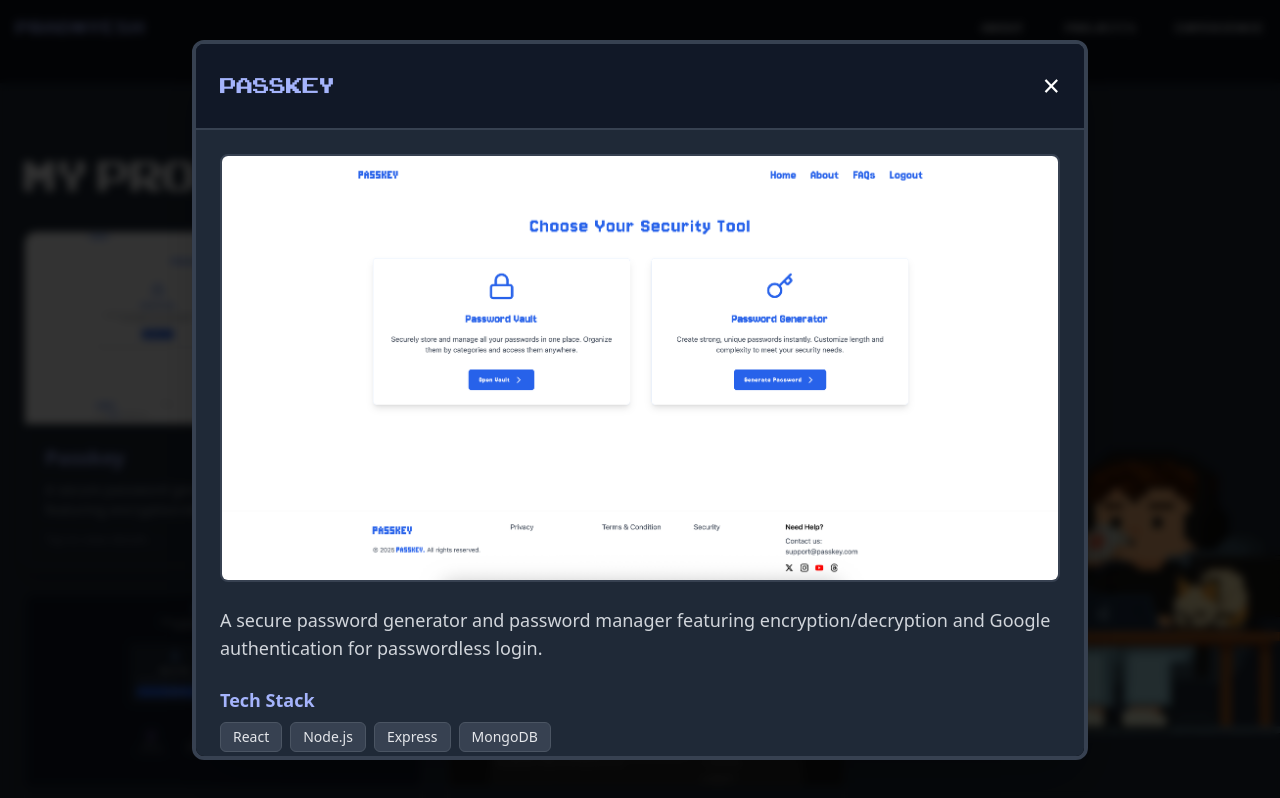
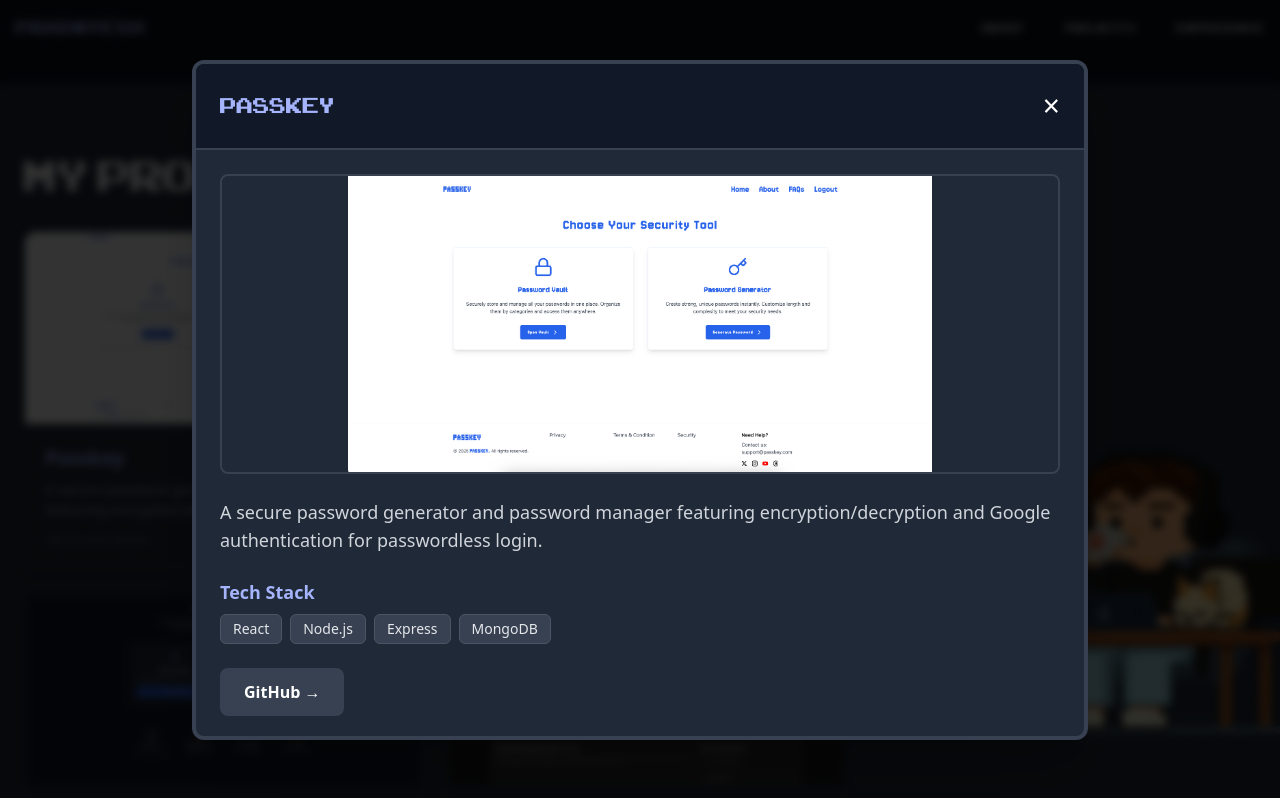
Before and after one commit to pradnyeshbhalekar/portfolio, a React (Vite) app: page / in a window 1280 px wide. Both pictures are taken after a click on the element 223 px from the left and 1917 px from the top of the page. Shown: the part 1517-2315 px from the top of the page. Built offline with nearby package versions, Linux system fonts and the light colour scheme.

Commit message:
scroll problem of modal fixed

```diff
--- a/src/pages/Projects.jsx
+++ b/src/pages/Projects.jsx
@@ -111,11 +111,14 @@ const Projects = () => {
     onClick={() => setSelectedProject(null)}
   >
     <div
-            className="bg-gray-800 rounded-xl max-w-4xl w-full max-h-[90vh] overflow-y-auto border-4 border-gray-700 shadow-2xl"
+      className="bg-gray-800 rounded-xl max-w-4xl w-full max-h-[85vh] overflow-hidden border-4 border-gray-700 shadow-2xl"
       onClick={(e) => e.stopPropagation()}
     >
+      {/* Scrollable Content Wrapper */}
+      <div className="overflow-y-auto max-h-[85vh]">
+
         {/* Header */}
-            <div className="sticky top-0 bg-gray-900 p-4 sm:p-6 border-b-2 border-gray-700 flex justify-between items-center">
+        <div className="sticky top-0 bg-gray-900 p-4 sm:p-6 border-b-2 border-gray-700 flex justify-between items-center z-10">
           <h2 className="font-arcade text-xl sm:text-2xl md:text-3xl text-indigo-300">
             {selectedProject.title}
           </h2>
@@ -135,9 +138,8 @@ const Projects = () => {
               alt={selectedProject.title}
               className="
                 w-full
-                    h-52 sm:h-64 object-cover
-                    md:h-auto md:max-h-[70vh]
-                    md:object-contain
+                max-h-[300px]
+                object-contain
                 rounded-lg mb-5 sm:mb-6 border-2 border-gray-700
               "
             />
@@ -148,7 +150,7 @@ const Projects = () => {
           </p>
 
           {/* Tech Stack */}
-              {selectedProject.techstack && selectedProject.techstack.length > 0 && (
+          {selectedProject.techstack?.length > 0 && (
             <div className="mb-5 sm:mb-6">
               <h3 className="text-indigo-300 font-semibold text-base sm:text-lg mb-2">
                 Tech Stack
@@ -195,7 +197,9 @@ const Projects = () => {
         </div>
       </div>
     </div>
+  </div>
 )}
+
 
     </section>
   );
```
Lines whose indentation alone changed are shown as unchanged.
